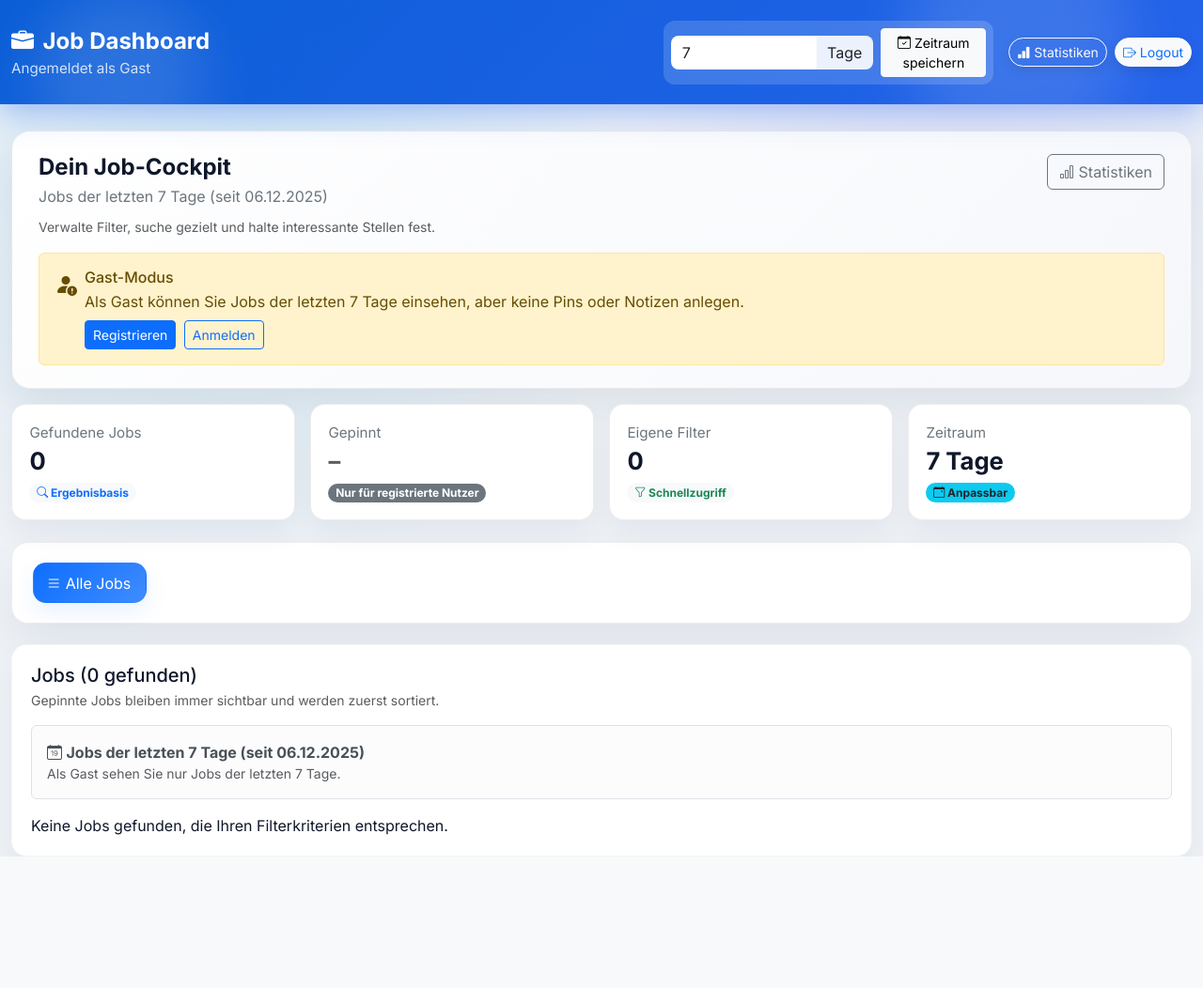
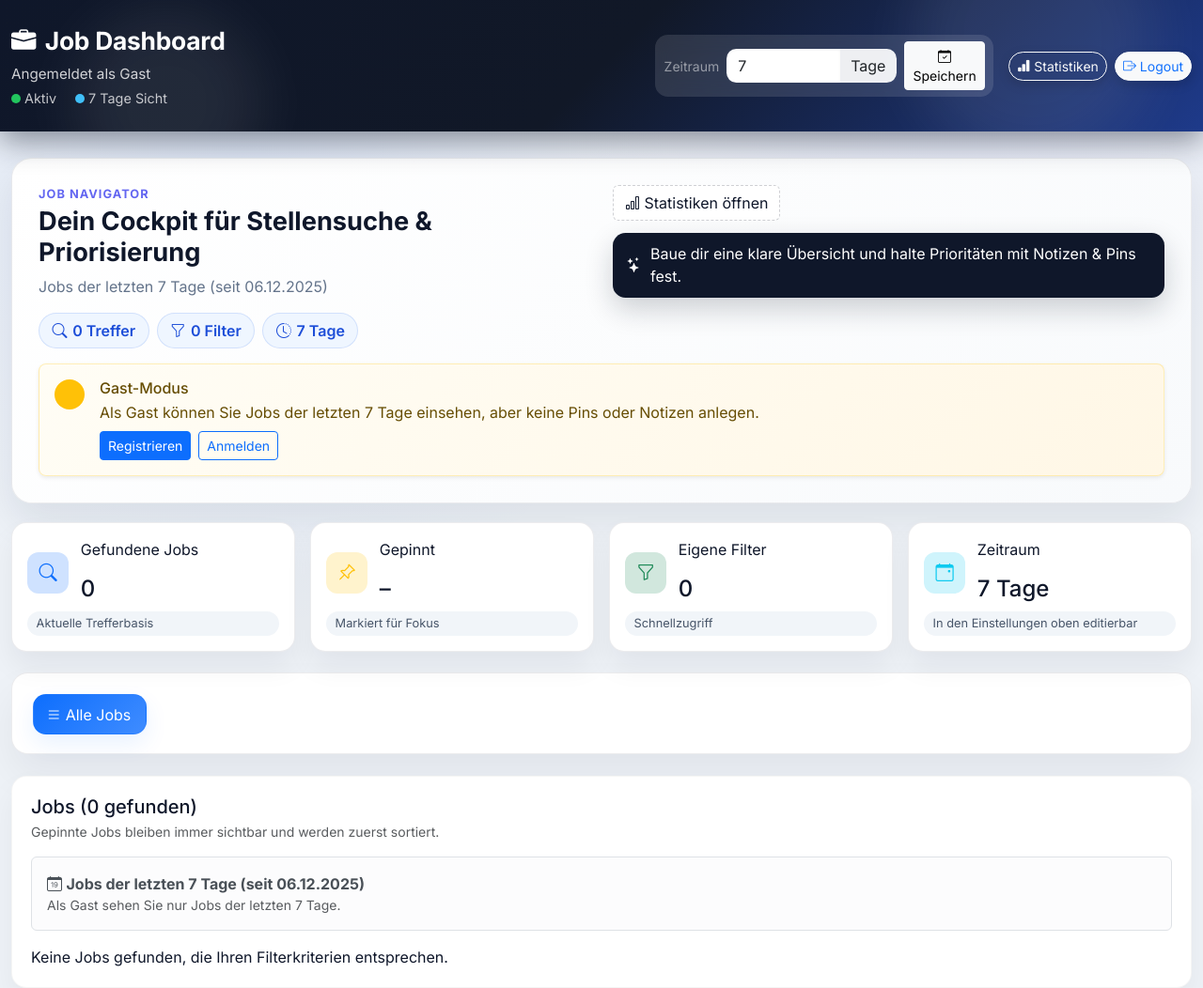
Before and after one commit to masterries/GovScrapperJobMail, a PHP site: page /dashboard.php in a window 1280 px wide. Shown: the whole page at 94% size. Before the commit the page ends 912 px from the top, so only its background shows below. Run offline with PHP 8.4, Linux system fonts and the light colour scheme; the visitor is signed in with stand-in values (Sample User, id 1); data that the repository does not hold is empty; some libraries are stand-ins or nearby versions.

Commit message:
Modernize dashboard UI and target job notes

```diff
--- a/backendjobs/assets/dashboard.css
+++ b/backendjobs/assets/dashboard.css
@@ -1,29 +1,29 @@
 :root {
-    --primary-color: #0c6ffd;
-    --secondary-color: #718096;
-    --accent-color: #ffc94a;
+    --primary-color: #2563eb;
+    --secondary-color: #6366f1;
+    --accent-color: #f97316;
     --success-color: #22c55e;
-    --info-color: #38bdf8;
-    --light-bg: #f4f7fb;
+    --info-color: #06b6d4;
+    --light-bg: #f5f7fb;
     --panel-bg: #ffffff;
-    --muted-text: #6c757d;
+    --muted-text: #64748b;
     --border-subtle: rgba(15, 23, 42, 0.08);
 }
 
 body {
     font-family: 'Inter', -apple-system, BlinkMacSystemFont, "Segoe UI", Roboto, "Helvetica Neue", Arial, sans-serif;
-    background: radial-gradient(circle at 20% 20%, rgba(14, 165, 233, 0.12), transparent 35%),
-                radial-gradient(circle at 80% 0%, rgba(99, 102, 241, 0.12), transparent 30%),
+    background: radial-gradient(circle at 20% 20%, rgba(37, 99, 235, 0.08), transparent 35%),
+                radial-gradient(circle at 80% 0%, rgba(99, 102, 241, 0.08), transparent 30%),
                 #eef2f7;
     color: #0f172a;
 }
 
 .app-header {
-    background: linear-gradient(135deg, #0b5ed7, #2563eb);
+    background: linear-gradient(135deg, #0f172a, #111827, #1e3a8a);
     color: #fff;
-    padding: 1.35rem 0;
+    padding: 1.5rem 0;
     margin-bottom: 1.75rem;
-    box-shadow: 0 10px 30px rgba(37, 99, 235, 0.35);
+    box-shadow: 0 10px 30px rgba(17, 24, 39, 0.45);
     position: relative;
     overflow: hidden;
 }
@@ -33,31 +33,64 @@ body {
     content: "";
     position: absolute;
     border-radius: 999px;
-    background: rgba(255, 255, 255, 0.12);
+    background: rgba(255, 255, 255, 0.08);
     filter: blur(30px);
 }
 
 .app-header:before {
-    width: 240px;
-    height: 240px;
-    top: -80px;
-    right: 6%;
+    width: 260px;
+    height: 260px;
+    top: -90px;
+    right: 4%;
 }
 
 .app-header:after {
-    width: 180px;
-    height: 180px;
-    bottom: -60px;
-    left: 3%;
+    width: 200px;
+    height: 200px;
+    bottom: -70px;
+    left: 6%;
+}
+
+.header-rail {
+    display: flex;
+    justify-content: space-between;
+    align-items: center;
+    gap: 1.5rem;
+    flex-wrap: wrap;
+}
+
+.brand-block {
+    display: flex;
+    flex-direction: column;
+    gap: 0.25rem;
 }
 
 .app-header .app-logo {
-    font-weight: 700;
-    font-size: 1.5rem;
+    font-weight: 800;
+    font-size: 1.65rem;
     display: flex;
     align-items: center;
     gap: 0.6rem;
+    letter-spacing: -0.01em;
 }
+
+.status-dots {
+    display: flex;
+    align-items: center;
+    gap: 0.25rem;
+    color: rgba(255, 255, 255, 0.75);
+    font-size: 0.9rem;
+}
+
+.status-dots .dot {
+    width: 10px;
+    height: 10px;
+    border-radius: 50%;
+    display: inline-block;
+}
+
+.status-dots .dot.green { background: #22c55e; }
+.status-dots .dot.blue { background: #38bdf8; }
 
 .app-header .user-section {
     display: flex;
@@ -75,80 +108,167 @@ body {
 .time-frame-form {
     display: flex;
     align-items: center;
-    background-color: rgba(255, 255, 255, 0.16);
-    border-radius: 0.75rem;
-    padding: 0.5rem;
-    backdrop-filter: blur(6px);
+    background-color: rgba(255, 255, 255, 0.12);
+    border-radius: 0.85rem;
+    padding: 0.45rem 0.6rem;
+    backdrop-filter: blur(10px);
 }
 
 .time-frame-form .form-control {
     border: none;
-    border-top-left-radius: 0.5rem;
-    border-bottom-left-radius: 0.5rem;
+    border-top-left-radius: 0.65rem;
+    border-bottom-left-radius: 0.65rem;
     min-width: 6rem;
     box-shadow: inset 0 1px 3px rgba(0, 0, 0, 0.05);
 }
 
 .time-frame-form .input-group-text {
     border: none;
-    background: rgba(255, 255, 255, 0.9);
-    border-top-right-radius: 0.5rem;
-    border-bottom-right-radius: 0.5rem;
+    background: rgba(255, 255, 255, 0.92);
+    border-top-right-radius: 0.65rem;
+    border-bottom-right-radius: 0.65rem;
 }
 
 .app-header .action-buttons .btn {
     border-radius: 999px;
-    box-shadow: 0 0.25rem 0.75rem rgba(0, 0, 0, 0.1);
+    box-shadow: 0 0.25rem 0.75rem rgba(0, 0, 0, 0.18);
 }
 
 .app-hero {
-    background: linear-gradient(135deg, #ffffff, #f5f7fb);
-    border-radius: 1.25rem;
-    padding: 1.5rem 1.75rem;
-    box-shadow: 0 18px 40px rgba(15, 23, 42, 0.08);
+    background: linear-gradient(135deg, #ffffff, #f8fafc);
+    border-radius: 1.35rem;
+    padding: 1.75rem;
+    box-shadow: 0 20px 40px rgba(15, 23, 42, 0.08);
     margin-top: -1.5rem;
     border: 1px solid var(--border-subtle);
 }
 
+.hero-grid {
+    display: grid;
+    grid-template-columns: repeat(auto-fit, minmax(280px, 1fr));
+    gap: 1.5rem;
+}
+
+.eyebrow {
+    text-transform: uppercase;
+    letter-spacing: 0.08em;
+    font-weight: 700;
+    color: var(--secondary-color);
+    font-size: 0.8rem;
+    margin-bottom: 0.25rem;
+}
+
 .app-hero h2 {
-    font-size: 1.5rem;
-    font-weight: 700;
+    font-size: 1.7rem;
+    font-weight: 800;
 }
 
 .app-hero .subtitle {
     color: var(--muted-text);
 }
 
-.metrics-grid {
-    display: grid;
-    grid-template-columns: repeat(auto-fit, minmax(200px, 1fr));
-    gap: 1rem;
-    margin: 1rem 0;
+.hero-chips {
+    display: flex;
+    flex-wrap: wrap;
+    gap: 0.5rem;
+    margin-top: 0.5rem;
 }
 
-.metric-card {
-    background: #fff;
-    border-radius: 0.95rem;
-    padding: 1.15rem;
-    box-shadow: 0 14px 30px rgba(15, 23, 42, 0.05);
-    border: 1px solid var(--border-subtle);
-    position: relative;
-    overflow: hidden;
+.chip {
+    background: #eff6ff;
+    border: 1px solid rgba(37, 99, 235, 0.15);
+    color: #1d4ed8;
+    border-radius: 999px;
+    padding: 0.35rem 0.85rem;
+    display: inline-flex;
+    align-items: center;
+    gap: 0.35rem;
+    font-weight: 600;
 }
 
-.metric-card .label {
-    color: var(--muted-text);
-    font-size: 0.95rem;
+.hero-actions {
+    display: flex;
+    flex-direction: column;
+    gap: 0.8rem;
+    align-items: flex-start;
 }
 
-.metric-card .value {
-    font-size: 1.6rem;
-    font-weight: 700;
+.action-stack {
+    display: flex;
+    flex-wrap: wrap;
+    gap: 0.6rem;
 }
 
-.metric-card .badge {
-    font-size: 0.75rem;
+.btn-ghost {
+    border: 1px dashed rgba(15, 23, 42, 0.2);
+    background: #fff;
+    color: #0f172a;
+}
+
+.hero-note {
+    display: flex;
+    gap: 0.6rem;
+    align-items: center;
+    padding: 0.65rem 0.9rem;
+    background: #0f172a;
+    color: #fff;
+    border-radius: 0.85rem;
+    box-shadow: 0 12px 30px rgba(15, 23, 42, 0.2);
+}
+
+.avatar-dot {
+    width: 32px;
+    height: 32px;
+    border-radius: 50%;
+    flex-shrink: 0;
+}
+
+.pulse-grid {
+    display: grid;
+    grid-template-columns: repeat(auto-fit, minmax(220px, 1fr));
+    gap: 1rem;
+    margin: 1.25rem 0;
+}
+
+.pulse-card {
+    background: #fff;
+    border: 1px solid var(--border-subtle);
+    border-radius: 1rem;
+    padding: 1rem;
+    display: grid;
+    grid-template-columns: auto 1fr;
+    grid-template-rows: auto auto;
+    gap: 0.3rem 0.8rem;
+    align-items: center;
+    box-shadow: 0 16px 30px rgba(15, 23, 42, 0.06);
+}
+
+.pulse-icon {
+    width: 44px;
+    height: 44px;
+    border-radius: 12px;
+    display: inline-flex;
+    align-items: center;
+    justify-content: center;
+    font-size: 1.2rem;
+    grid-row: span 2;
+}
+
+.pulse-card .pill {
+    grid-column: 1 / span 2;
+    display: inline-flex;
+    align-items: center;
+    gap: 0.35rem;
+    background: #f1f5f9;
+    padding: 0.2rem 0.6rem;
     border-radius: 999px;
+    font-size: 0.8rem;
+    color: #475569;
+}
+
+.soft-alert {
+    border: 1px solid rgba(255, 193, 7, 0.25);
+    background: linear-gradient(135deg, #fffdf5, #fff7e6);
 }
 
 .panel {
--- a/backendjobs/dashboard_controller.php
+++ b/backendjobs/dashboard_controller.php
@@ -21,7 +21,7 @@ if ($_SERVER['REQUEST_METHOD'] === 'POST' && !$is_guest) {
 if (isset($_GET['get_note']) && isset($_GET['job_id']) && !$is_guest) {
     $jobIdColumn = getJobNotesJobIdColumn($pdo);
     $job_id = (int)$_GET['job_id'];
-    $stmt = $pdo->prepare("SELECT note FROM job_notes WHERE user_id = ? AND {$jobIdColumn} = ?");
+    $stmt = $pdo->prepare("SELECT note FROM job_notes WHERE user_id = ? AND target_type = 'job' AND {$jobIdColumn} = ?");
     $stmt->execute([$_SESSION['user_id'], $job_id]);
     $note = $stmt->fetchColumn();
 
@@ -305,16 +305,16 @@ function saveJobNote($pdo) {
 
     // Check if note already exists
     $jobIdColumn = getJobNotesJobIdColumn($pdo);
-    $stmt = $pdo->prepare("SELECT id FROM job_notes WHERE user_id = ? AND {$jobIdColumn} = ?");
+    $stmt = $pdo->prepare("SELECT id FROM job_notes WHERE user_id = ? AND target_type = 'job' AND {$jobIdColumn} = ?");
     $stmt->execute([$_SESSION['user_id'], $job_id]);
 
     if ($stmt->rowCount() > 0) {
         // Update existing note
-        $stmt = $pdo->prepare("UPDATE job_notes SET note = ?, updated_at = NOW() WHERE user_id = ? AND {$jobIdColumn} = ?");
+        $stmt = $pdo->prepare("UPDATE job_notes SET note = ?, updated_at = NOW() WHERE user_id = ? AND target_type = 'job' AND {$jobIdColumn} = ?");
         $stmt->execute([$note, $_SESSION['user_id'], $job_id]);
     } else {
         // Insert new note
-        $stmt = $pdo->prepare("INSERT INTO job_notes (user_id, {$jobIdColumn}, note) VALUES (?, ?, ?)");
+        $stmt = $pdo->prepare("INSERT INTO job_notes (user_id, target_type, {$jobIdColumn}, note) VALUES (?, 'job', ?, ?)");
         $stmt->execute([$_SESSION['user_id'], $job_id, $note]);
     }
 
@@ -387,8 +387,8 @@ function getUserJobNotes($pdo) {
     $stmt = $pdo->prepare(
         "SELECT jn.{$jobIdColumn} AS job_id, jn.note
          FROM job_notes jn
-         LEFT JOIN unique_jobs uj ON jn.{$jobIdColumn} = uj.id OR FIND_IN_SET(jn.{$jobIdColumn}, uj.grouped_ids)
-         WHERE jn.user_id = ?"
+         LEFT JOIN unique_jobs uj ON CAST(jn.{$jobIdColumn} AS UNSIGNED) = uj.id OR FIND_IN_SET(jn.{$jobIdColumn}, uj.grouped_ids)
+         WHERE jn.user_id = ? AND jn.target_type = 'job'"
     );
     $stmt->execute([$_SESSION['user_id']]);
     $job_notes = [];
@@ -402,38 +402,8 @@ function getUserJobNotes($pdo) {
  * Resolve the column name used for job IDs in the job_notes table
  */
 function getJobNotesJobIdColumn($pdo) {
-    static $jobIdColumn = null;
-
-    if ($jobIdColumn !== null) {
-        return $jobIdColumn;
-    }
-
-    $possibleColumns = ['job_id', 'jobid', 'jobId', 'jobID'];
-    $stmt = $pdo->query("SHOW COLUMNS FROM job_notes");
-    $columns = $stmt->fetchAll(PDO::FETCH_COLUMN);
-
-    // Build a map of lowercase => actual for reliable matching
-    $columnsLower = array_change_key_case(array_combine($columns, $columns), CASE_LOWER);
-
-    foreach ($possibleColumns as $column) {
-        $columnKey = strtolower($column);
-        if (isset($columnsLower[$columnKey])) {
-            $jobIdColumn = $columnsLower[$columnKey];
-            return $jobIdColumn;
-        }
-    }
-
-    // Try to discover any column that references a job identifier
-    foreach ($columns as $column) {
-        if (stripos($column, 'job') !== false) {
-            $jobIdColumn = $column;
-            return $jobIdColumn;
-        }
-    }
-
-    // Fallback to the first column if nothing matches to keep the query valid
-    $jobIdColumn = $columns[0] ?? 'job_id';
-    return $jobIdColumn;
+    // The schema uses target_key to store the referenced entity key.
+    return 'target_key';
 }
 
 /**
--- a/backendjobs/dashboard_header.php
+++ b/backendjobs/dashboard_header.php
@@ -22,23 +22,27 @@
 <body>
     <header class="app-header">
         <div class="container-fluid">
-            <div class="row align-items-center">
-                <div class="col-lg-6 col-md-6">
+            <div class="header-rail">
+                <div class="brand-block">
                     <div class="app-logo">
                         <i class="bi bi-briefcase-fill"></i>
                         Job Dashboard
                     </div>
                     <div class="app-meta">Angemeldet als <?php echo htmlspecialchars($_SESSION['username']); ?></div>
+                    <div class="status-dots">
+                        <span class="dot green"></span> Aktiv
+                        <span class="dot blue ms-3"></span> <?php echo htmlspecialchars($time_frame); ?> Tage Sicht
                     </div>
-                <div class="col-lg-6 col-md-6">
+                </div>
                 <div class="user-section">
                     <form method="POST" class="time-frame-form">
+                        <label class="me-2 small text-white-50 mb-0">Zeitraum</label>
                         <div class="input-group">
                             <input type="number" name="time_frame" class="form-control" value="<?php echo $time_frame; ?>" min="1" max="365" aria-label="Zeitraum in Tagen">
                             <span class="input-group-text">Tage</span>
                         </div>
                         <button type="submit" name="update_timeframe" class="btn btn-light btn-sm ms-md-2">
-                                <i class="bi bi-calendar-check"></i> Zeitraum speichern
+                            <i class="bi bi-calendar-check"></i> Speichern
                         </button>
                     </form>
                     <div class="action-buttons d-flex align-items-center gap-2">
@@ -52,7 +56,6 @@
                 </div>
             </div>
         </div>
-        </div>
     </header>
 
     <div class="container-fluid">
--- a/backendjobs/dashboard_view.php
+++ b/backendjobs/dashboard_view.php
@@ -8,67 +8,87 @@ $filterCount = isset($filters) ? count($filters) : 0;
 ?>
 
 <section class="app-hero mt-3">
-    <div class="d-flex align-items-start justify-content-between flex-wrap gap-3">
-        <div>
-            <h2 class="mb-1">Dein Job-Cockpit</h2>
-            <p class="subtitle mb-2"><?php echo $time_info; ?></p>
-            <small class="text-muted">Verwalte Filter, suche gezielt und halte interessante Stellen fest.</small>
+    <div class="hero-grid">
+        <div class="hero-main">
+            <p class="eyebrow">Job Navigator</p>
+            <h2 class="mb-2">Dein Cockpit für Stellensuche &amp; Priorisierung</h2>
+            <p class="subtitle mb-3"><?php echo $time_info; ?></p>
+            <div class="hero-chips">
+                <span class="chip"><i class="bi bi-search"></i> <?php echo $jobCount; ?> Treffer</span>
+                <span class="chip"><i class="bi bi-funnel"></i> <?php echo $filterCount; ?> Filter</span>
+                <span class="chip"><i class="bi bi-clock-history"></i> <?php echo htmlspecialchars($time_frame); ?> Tage</span>
             </div>
-        <div class="d-flex flex-wrap gap-2">
+        </div>
+        <div class="hero-actions">
+            <div class="action-stack">
                 <?php if (!$is_guest): ?>
                 <a href="#newFilterTab" data-bs-toggle="tab" class="btn btn-primary" id="quickNewFilterBtn">
                     <i class="bi bi-plus-circle"></i> Neuer Filter
                 </a>
-            <a href="dashboard.php?pinned=1" class="btn btn-outline-primary">
+                <a href="dashboard.php?pinned=1" class="btn btn-outline-light">
                     <i class="bi bi-pin-angle"></i> Gepinnte Jobs
                 </a>
                 <?php endif; ?>
-            <a href="job_statistics.php" class="btn btn-outline-secondary">
-                <i class="bi bi-bar-chart"></i> Statistiken
+                <a href="job_statistics.php" class="btn btn-ghost">
+                    <i class="bi bi-bar-chart"></i> Statistiken öffnen
                 </a>
+            </div>
+            <div class="hero-note">
+                <i class="bi bi-stars"></i>
+                <span>Baue dir eine klare Übersicht und halte Prioritäten mit Notizen &amp; Pins fest.</span>
+            </div>
         </div>
     </div>
 
     <?php if ($is_guest): ?>
-    <div class="alert alert-warning mt-3 mb-0">
-        <div class="d-flex align-items-start gap-2">
-            <i class="bi bi-person-fill-exclamation fs-4"></i>
+    <div class="alert alert-warning mt-3 mb-0 rounded-3 shadow-sm soft-alert">
+        <div class="d-flex align-items-start gap-3">
+            <div class="avatar-dot bg-warning"></div>
             <div>
                 <h6 class="mb-1">Gast-Modus</h6>
                 <p class="mb-2">Als Gast können Sie Jobs der letzten 7 Tage einsehen, aber keine Pins oder Notizen anlegen.</p>
+                <div class="d-flex gap-2">
                     <a href="register.php" class="btn btn-sm btn-primary">Registrieren</a>
-                <a href="login.php" class="btn btn-sm btn-outline-primary ms-1">Anmelden</a>
+                    <a href="login.php" class="btn btn-sm btn-outline-primary">Anmelden</a>
+                </div>
             </div>
         </div>
     </div>
     <?php endif; ?>
 </section>
 
-<div class="metrics-grid">
-    <div class="metric-card">
-        <div class="label">Gefundene Jobs</div>
-        <div class="value"><?php echo $jobCount; ?></div>
-        <span class="badge bg-light text-primary"><i class="bi bi-search"></i> Ergebnisbasis</span>
+<div class="pulse-grid">
+    <div class="pulse-card">
+        <div class="pulse-icon bg-primary-subtle text-primary"><i class="bi bi-search"></i></div>
+        <div>
+            <p class="label">Gefundene Jobs</p>
+            <h4 class="value mb-0"><?php echo $jobCount; ?></h4>
         </div>
-    <div class="metric-card">
-        <div class="label">Gepinnt</div>
-        <?php if ($is_guest): ?>
-            <div class="value text-muted">–</div>
-            <span class="badge bg-secondary">Nur für registrierte Nutzer</span>
-        <?php else: ?>
-            <div class="value"><?php echo $pinnedCount; ?></div>
-            <span class="badge bg-warning text-dark"><i class="bi bi-pin-angle"></i> Immer oben</span>
-        <?php endif; ?>
+        <span class="pill">Aktuelle Trefferbasis</span>
     </div>
-    <div class="metric-card">
-        <div class="label">Eigene Filter</div>
-        <div class="value"><?php echo $filterCount; ?></div>
-        <span class="badge bg-light text-success"><i class="bi bi-funnel"></i> Schnellzugriff</span>
+    <div class="pulse-card">
+        <div class="pulse-icon bg-warning-subtle text-warning"><i class="bi bi-pin-angle"></i></div>
+        <div>
+            <p class="label">Gepinnt</p>
+            <h4 class="value mb-0"><?php echo $is_guest ? '–' : $pinnedCount; ?></h4>
         </div>
-    <div class="metric-card">
-        <div class="label">Zeitraum</div>
-        <div class="value"><?php echo htmlspecialchars($time_frame); ?> Tage</div>
-        <span class="badge bg-info text-dark"><i class="bi bi-calendar-event"></i> Anpassbar</span>
+        <span class="pill">Markiert für Fokus</span>
+    </div>
+    <div class="pulse-card">
+        <div class="pulse-icon bg-success-subtle text-success"><i class="bi bi-funnel"></i></div>
+        <div>
+            <p class="label">Eigene Filter</p>
+            <h4 class="value mb-0"><?php echo $filterCount; ?></h4>
+        </div>
+        <span class="pill">Schnellzugriff</span>
+    </div>
+    <div class="pulse-card">
+        <div class="pulse-icon bg-info-subtle text-info"><i class="bi bi-calendar-event"></i></div>
+        <div>
+            <p class="label">Zeitraum</p>
+            <h4 class="value mb-0"><?php echo htmlspecialchars($time_frame); ?> Tage</h4>
+        </div>
+        <span class="pill">In den Einstellungen oben editierbar</span>
     </div>
 </div>
 
```
Also changed, not shown: backendjobs/job_details.php (+74 -64 lines). Lines whose indentation alone changed are shown as unchanged.
